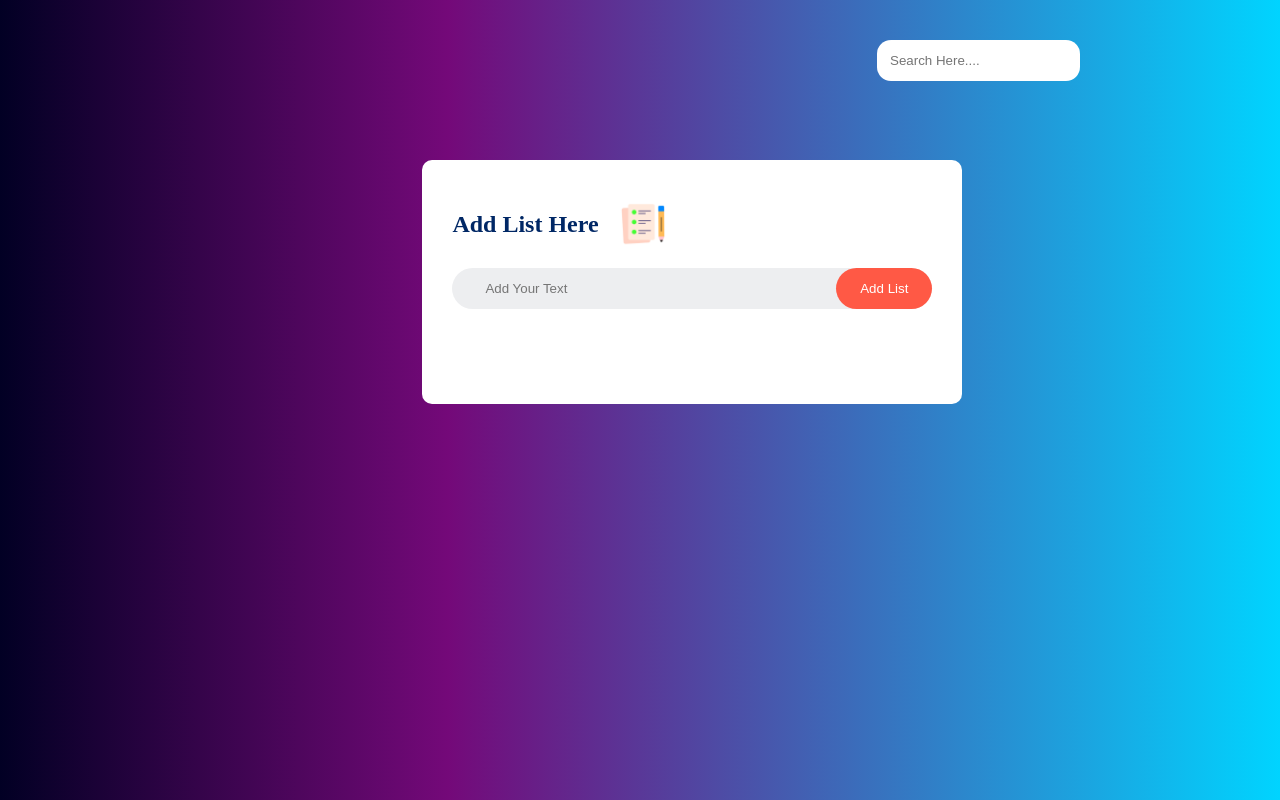
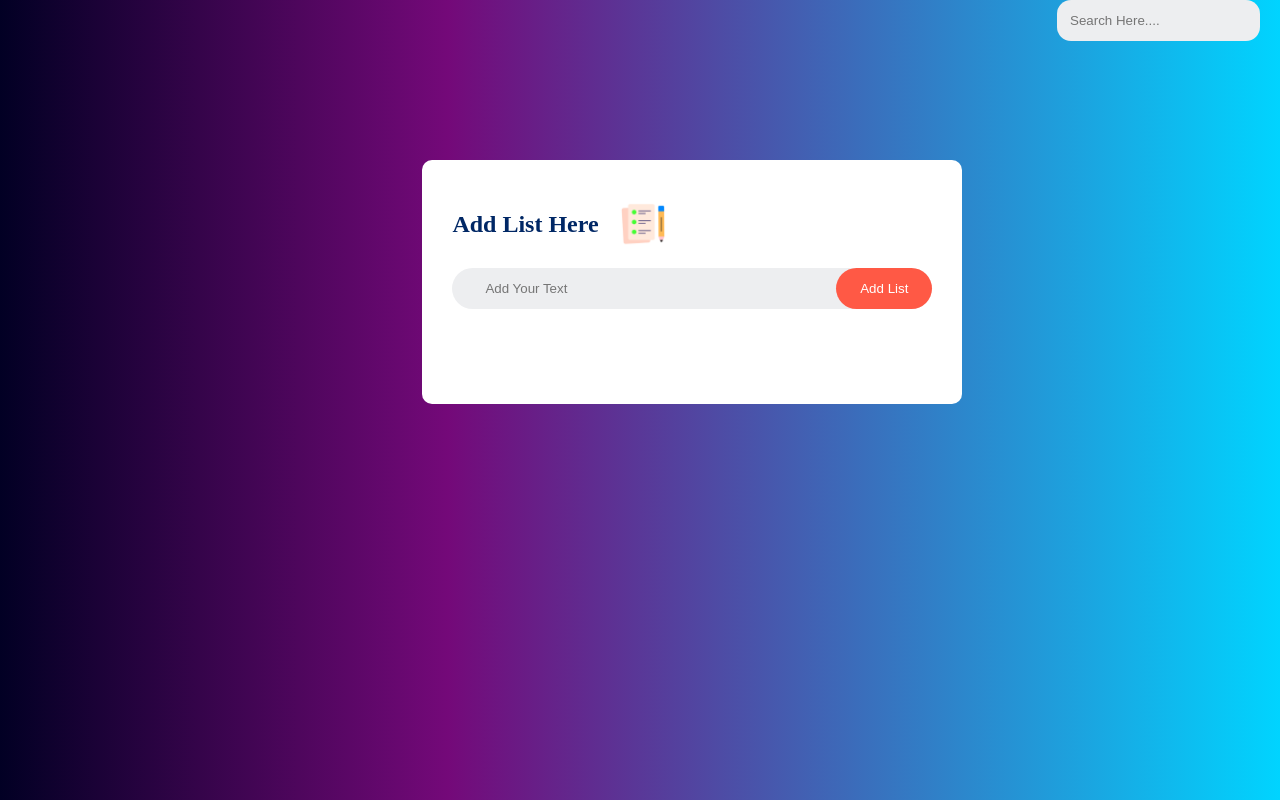
Before and after one commit to Akhil9368/JavaScript-To-DoList, a plain HTML site: page index.html in a window 1280 px wide. Drawn offline with Linux system fonts and the light colour scheme.

Commit message:
Update style.css
search bar updated

```diff
--- a/style.css
+++ b/style.css
@@ -89,10 +89,9 @@ ul li::before {
 .search{
     position: absolute;
     right: 0;
-    margin-top: 20px;
-    margin-right: 100px;
+    background-color: #edeef0;
+ margin-right: 10px;
 
-    background-color: white;
 }
 .search input{
 
```
